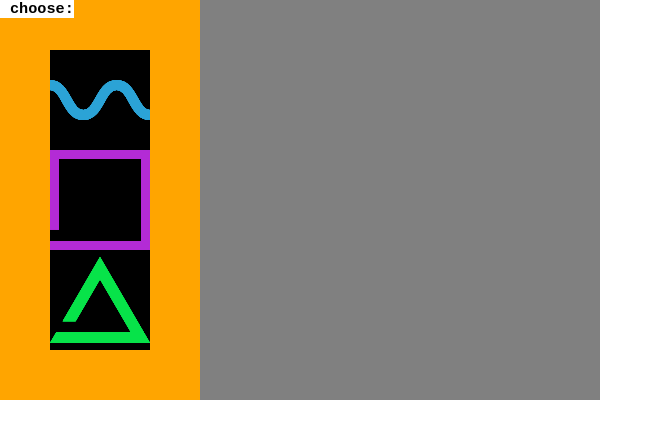
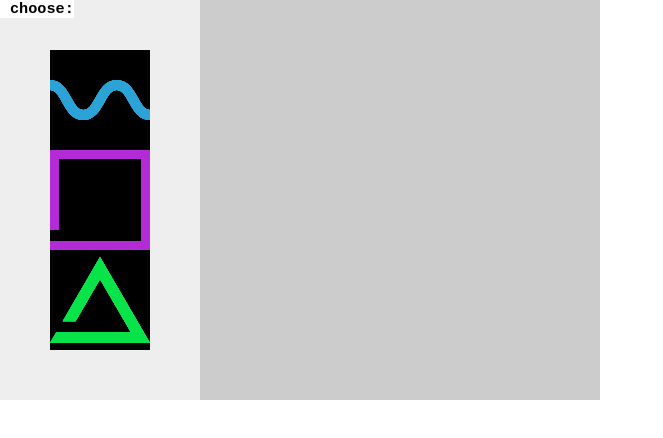
Before and after one commit to hackpdxmusic/hackpdxmusic.github.io, a plain HTML site: page index.html in a window 1280 px wide. Shown: the whole page, without its empty margins (0-663 px from the left). Drawn offline with nearby package versions, Linux system fonts and the light colour scheme.

Commit message:
Update styles.css
color changes

```diff
--- a/styles.css
+++ b/styles.css
@@ -46,7 +46,7 @@ body {
 }
 
 #sequencer-grid {
-  background-color: grey;
+  background-color: #ccc;
   border-width: 0px;
   margin:0;
   padding: 0;
@@ -59,7 +59,7 @@ body {
 }
 
 #selection-wrap {
-  background-color: orange;
+  background-color: #eee;
   width: 200px;
   height: 400px;
   position: absolute;
```
